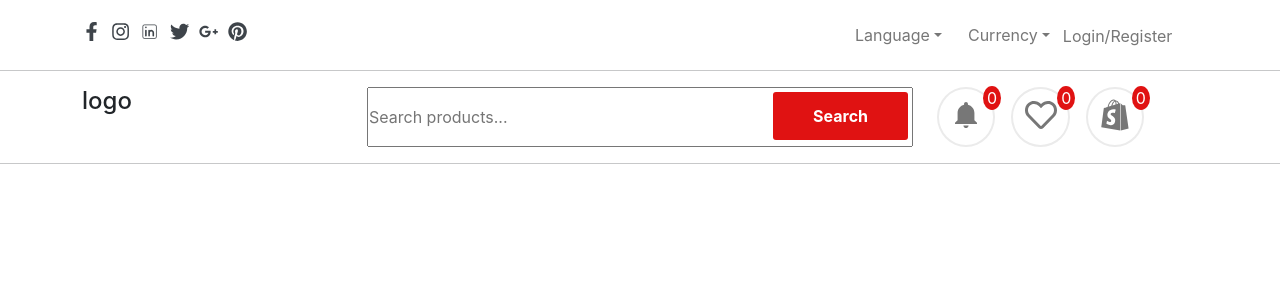
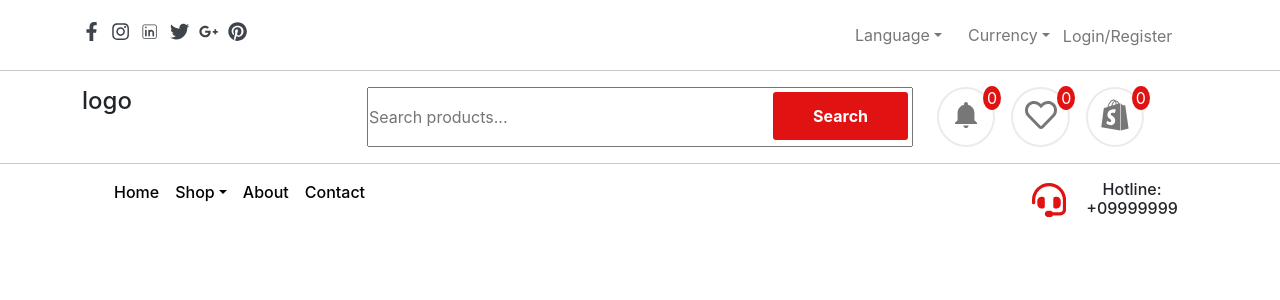
Before and after one commit to Arif-Ur-Rahman/Women-E-Commerce, a React (Create React App) app: page /dress-home in a window 1280 px wide. Shown: the top 300 px of the page. Built offline with nearby package versions, Linux system fonts and the light colour scheme.

Commit message:
add main header section

```diff
--- /dev/null
+++ b/src/components/mainnav/AllNavbar.jsx
@@ -0,0 +1,16 @@
+import React from "react";
+import Header from "../header/Header";
+import NavbBar from "../navbar/NavbBar";
+import MainNav from "./MainNav";
+
+const AllNavbar = () => {
+  return (
+    <>
+      <Header />
+      <NavbBar />
+      <MainNav />
+    </>
+  );
+};
+
+export default AllNavbar;
--- /dev/null
+++ b/src/components/mainnav/MainNav.jsx
@@ -0,0 +1,75 @@
+import React from "react";
+import { FaHeadset } from "react-icons/fa6";
+import benner from "../../assets/images/benner/banner-04.jpg";
+import "./mainnav.css";
+const MainNav = () => {
+  return (
+    <div className="container">
+      <div className="row">
+        <div className="col-md-10 nav-items fw-medium">
+          <ul className="d-flex">
+            <li>
+              <a href="/dress-home">Home</a>
+            </li>
+            <li>
+              <div className="dropdown">
+                <a
+                  className="dropdown-toggle"
+                  href="/"
+                  data-bs-toggle="dropdown"
+                >
+                  Shop
+                </a>
+
+                <ul className="dropdown-menu">
+                  <div className="row">
+                    <li className="col-md-2">
+                      <h6>Category</h6>
+                      <a className="dropdown-item" href="/">
+                        T-Shart
+                      </a>
+                      <a className="dropdown-item" href="/">
+                        T-Shart
+                      </a>
+                    </li>
+                    <li className="col-md-2">
+                      <h6>Category</h6>
+                      <a className="dropdown-item" href="/">
+                        Bangla
+                      </a>
+                    </li>
+                    <li className="col-md-2">
+                      <h6>Category</h6>
+                      <a className="dropdown-item" href="/">
+                        English
+                      </a>
+                    </li>
+                    <li className="col-md-6">
+                      <a className="dropdown-item" href="/">
+                        <img src={benner} alt="" className="fluid" />
+                      </a>
+                    </li>
+                  </div>
+                </ul>
+              </div>
+            </li>
+            <li>
+              <a href="/">About</a>
+            </li>
+            <li>
+              <a href="/">Contact</a>
+            </li>
+          </ul>
+        </div>
+        <div className="col-md-2 d-flex text-center hot-line">
+          <FaHeadset />
+          <h6>
+            Hotline: <span>+09999999</span>
+          </h6>
+        </div>
+      </div>
+    </div>
+  );
+};
+
+export default MainNav;
--- /dev/null
+++ b/src/components/mainnav/mainnav.css
@@ -0,0 +1,15 @@
+.nav-items a {
+  color: black;
+  margin-right: 1rem;
+}
+.dropdown-menu {
+  width: 100vw;
+}
+.dropdown-menu .row li {
+  text-align: center;
+  padding: 1rem;
+}
+.hot-line svg {
+  font-size: 2.5rem;
+  color: #e01212;
+}
--- a/src/pages/Home.jsx
+++ b/src/pages/Home.jsx
@@ -1,11 +1,9 @@
 import React from "react";
-import Header from "../components/header/Header";
-import Navbar from "../components/navbar/NavbBar";
+import AllNavbar from "../components/mainnav/AllNavbar";
 const Home = () => {
   return (
     <>
-      <Header />
-      <Navbar />
+      <AllNavbar />
     </>
   );
 };
```
Also changed, not shown: src/assets/images/benner/banner-04.jpg (added).
